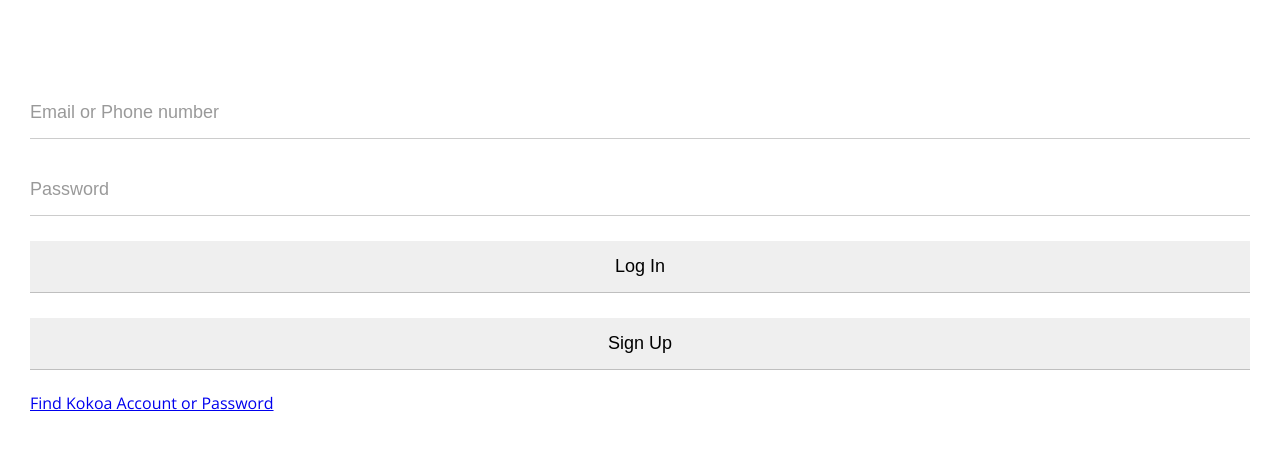
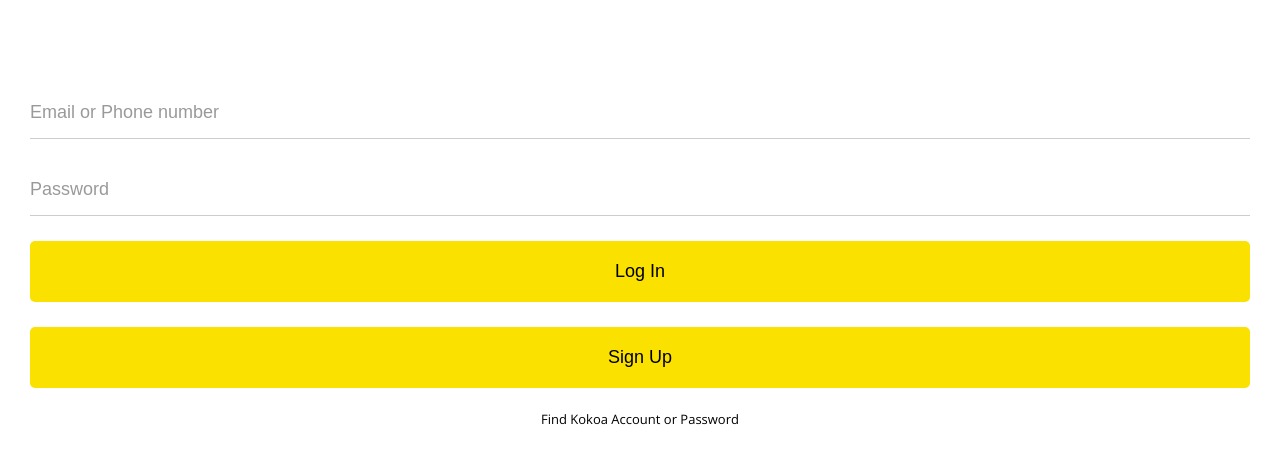
Before and after one commit to abc5259/kokoa-clone-2020, a plain HTML site: page index.html in a window 1280 px wide. Shown: the part 180-644 px from the top of the page. Drawn offline with nearby package versions, Linux system fonts and the light colour scheme.

Commit message:
Update login.css

```diff
--- /dev/null
+++ b/css/screens/login.css
@@ -0,0 +1,58 @@
+.welcome-header {
+    margin:90px 0;
+    text-align: center;
+    display: flex;
+    flex-direction: column;
+    align-items: center;
+    font-weight: 600;
+}
+
+.welcome-header__title {
+    margin-bottom: 20px;
+    font-size: 25px;
+}
+
+.welcome-header__text {
+    width: 60%;
+    opacity: 0.7;
+}
+
+#login-form {
+    display: flex;
+    flex-direction: column;
+    margin: 0 30px;
+}
+
+#login-form input {
+    border: none;
+    padding: 15px 0;
+    font-size: 18px;
+    margin-bottom: 25px;
+}
+
+#login-form input:not([type="submit"]) {
+    border-bottom: 1px solid rgba(0,0,0,0.2);
+    transition: border-color .3s ease-in-out;
+}
+
+#login-form input::placeholder {
+    color:  rgba(0,0,0,0.4);
+}
+
+#login-form input:focus {
+    border-color: var(--yellow);
+}
+
+#login-form input[type="submit"] {
+    background-color: var(--yellow);
+    cursor: pointer;
+    padding: 20px 0;
+    border-radius: 5px;
+}
+
+#login-form a {
+    text-align: center;
+    text-decoration: none;
+    color:inherit;
+    font-size: 13px;
+}
--- a/css/styles.css
+++ b/css/styles.css
@@ -1,51 +1,14 @@
 @import url("https://fonts.googleapis.com/css2?family=Open+Sans:wght@400;600&display=swap");
 @import "reset.css";
 @import "variables.css";
-@import 'status-bar.css';
+
+/* Components */
+@import 'components/status-bar.css';
+
+/* Screens */
+@import "screens/login.css";
 
 
 body {
   font-family: "Open Sans", sans-serif;
 }
-
-.welcome-header {
-    margin:90px 0;
-    text-align: center;
-    display: flex;
-    flex-direction: column;
-    align-items: center;
-    font-weight: 600;
-}
-
-.welcome-header__title {
-    margin-bottom: 20px;
-    font-size: 25px;
-}
-
-.welcome-header__text {
-    width: 60%;
-    opacity: 0.7;
-}
-
-#login-form {
-    display: flex;
-    flex-direction: column;
-    margin: 0 30px;
-}
-
-#login-form input {
-    border: none;
-    padding: 15px 0;
-    font-size: 18px;
-    border-bottom: 1px solid rgba(0,0,0,0.2);
-    margin-bottom: 25px;
-    transition: border-color .3s ease-in-out;
-}
-
-#login-form input::placeholder {
-    color:  rgba(0,0,0,0.4);
-}
-
-#login-form input:focus {
-    border-color: var(--yellow);
-}
```
Also changed, not shown: css/components/status-bar.css (renamed from css/status-bar.css).
